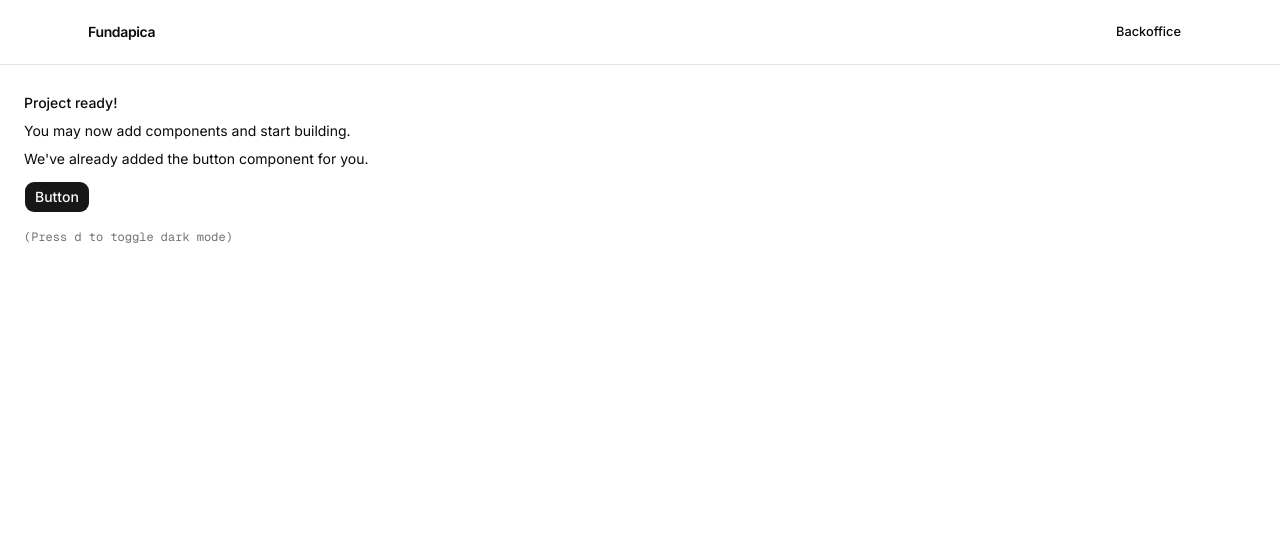
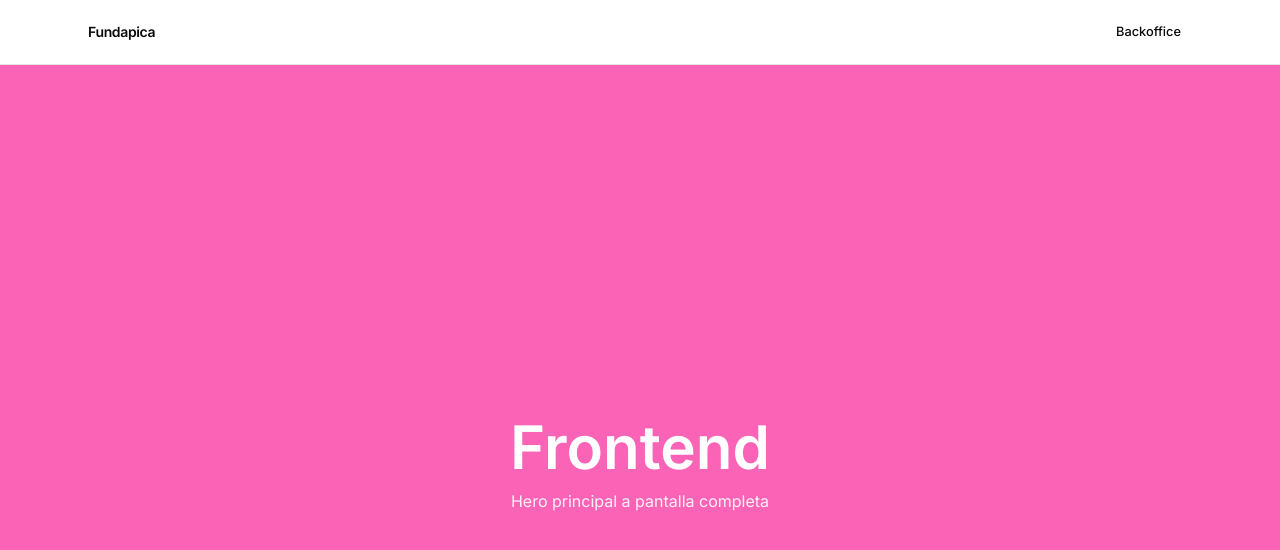
Before and after one commit to ElOsoBermudez/fundapica, a Next.js app: page / in a window 1280 px wide. Shown: the top 550 px of the page. Built offline with nearby package versions, Linux system fonts and the light colour scheme.

Commit message:
frodolico

```diff
--- a/app/frontend/page.tsx
+++ b/app/frontend/page.tsx
@@ -0,0 +1,10 @@
+export default function FrontendHomePage() {
+  return (
+    <section className="flex h-screen w-screen items-center justify-center bg-pink-400">
+      <div className="px-6 text-center">
+        <h1 className="text-4xl font-semibold text-white sm:text-6xl">Frontend</h1>
+        <p className="mt-3 text-white/90">Hero principal a pantalla completa</p>
+      </div>
+    </section>
+  );
+}
--- a/app/page.tsx
+++ b/app/page.tsx
@@ -1,19 +1 @@
-import { Button } from "@/components/ui/button"
-
-export default function Page() {
-  return (
-    <div className="flex min-h-svh p-6">
-      <div className="flex max-w-md min-w-0 flex-col gap-4 text-sm leading-loose">
-        <div>
-          <h1 className="font-medium">Project ready!</h1>
-          <p>You may now add components and start building.</p>
-          <p>We&apos;ve already added the button component for you.</p>
-          <Button className="mt-2">Button</Button>
-        </div>
-        <div className="font-mono text-xs text-muted-foreground">
-          (Press <kbd>d</kbd> to toggle dark mode)
-        </div>
-      </div>
-    </div>
-  )
-}
+export { default } from "@/app/frontend/page";
```
